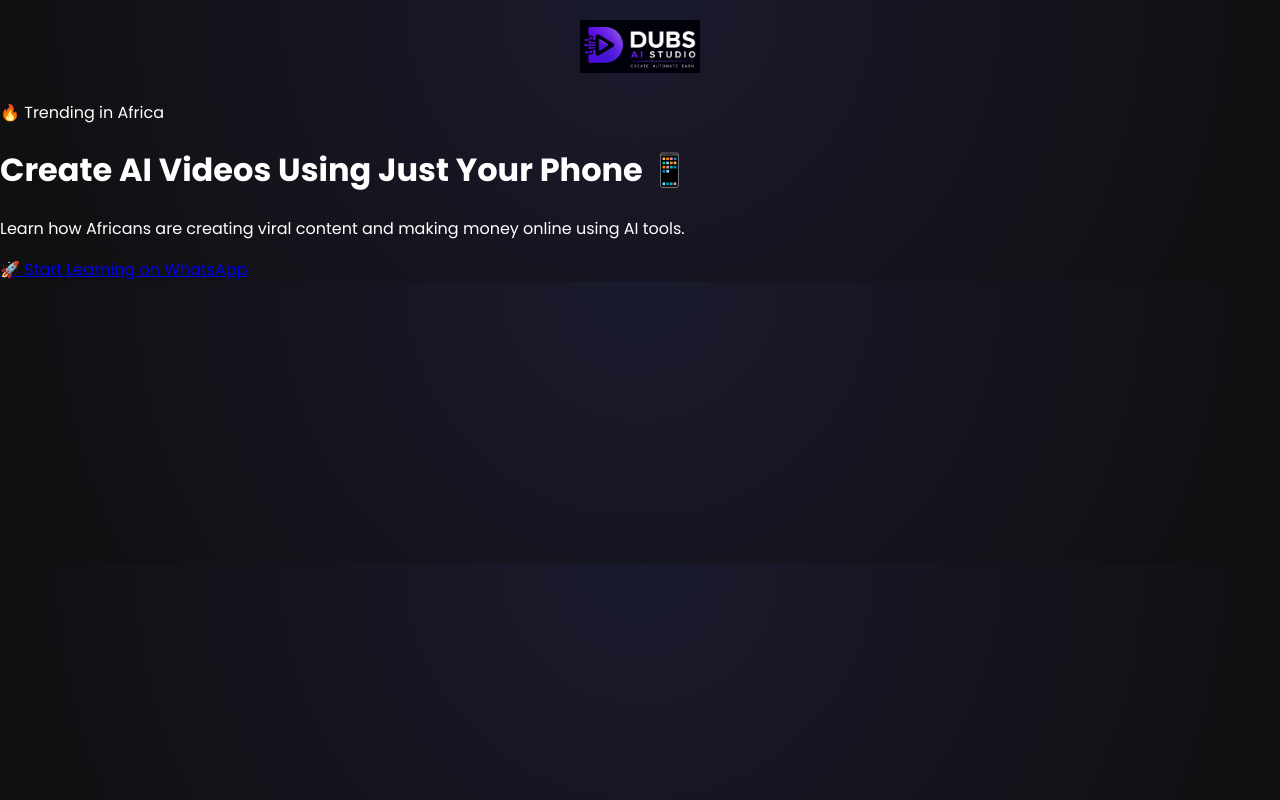
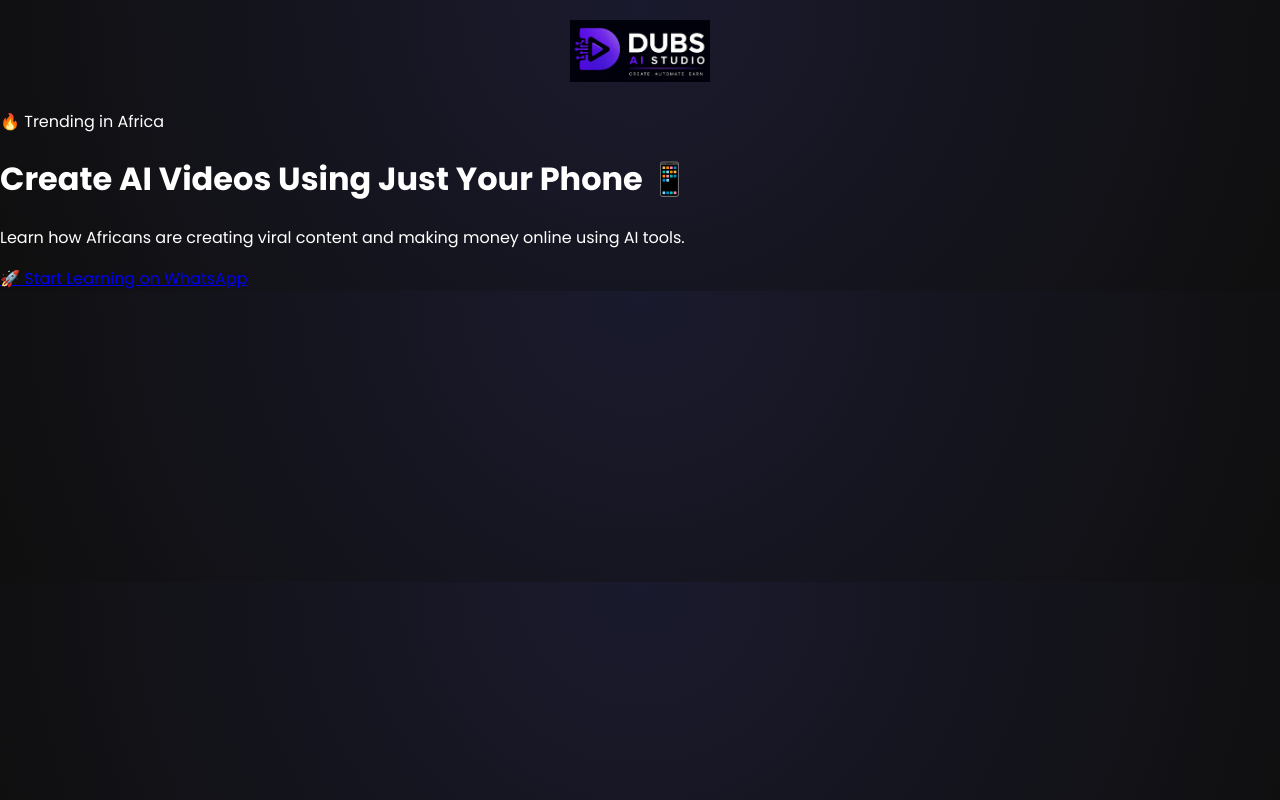
Before and after one commit to sbinuganda/dubs-studios-site, a plain HTML site: page index.html in a window 1280 px wide. Drawn offline with Linux system fonts and the light colour scheme.

Commit message:
Update index.html

```diff
--- a/index.html
+++ b/index.html
@@ -26,7 +26,7 @@ body {
 }
 
 .logo-container img {
-  max-width:120px;
+  max-width:140px;
 }
 </style>
 </head>
```
